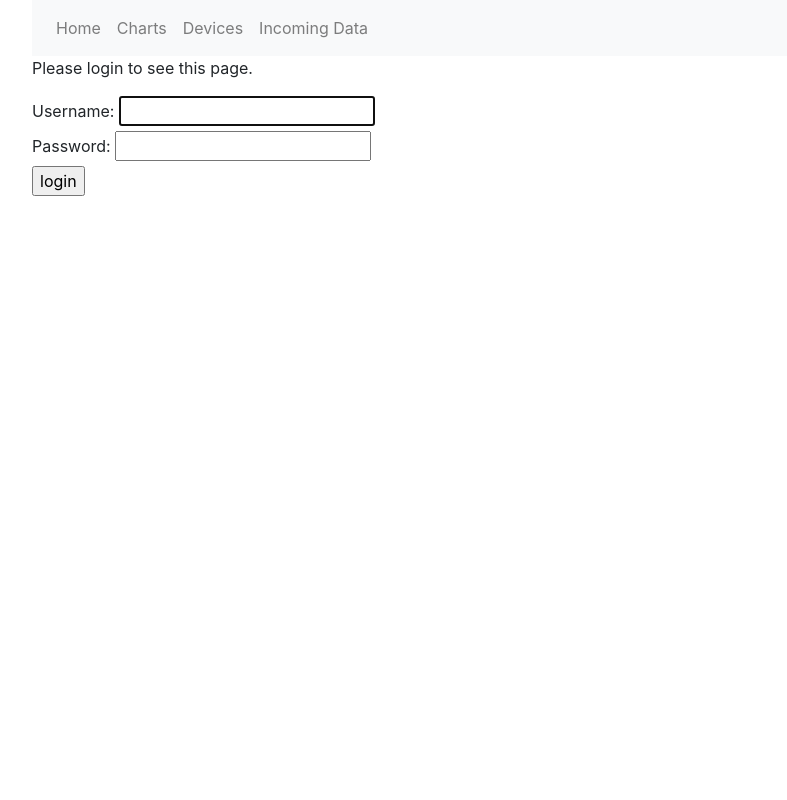
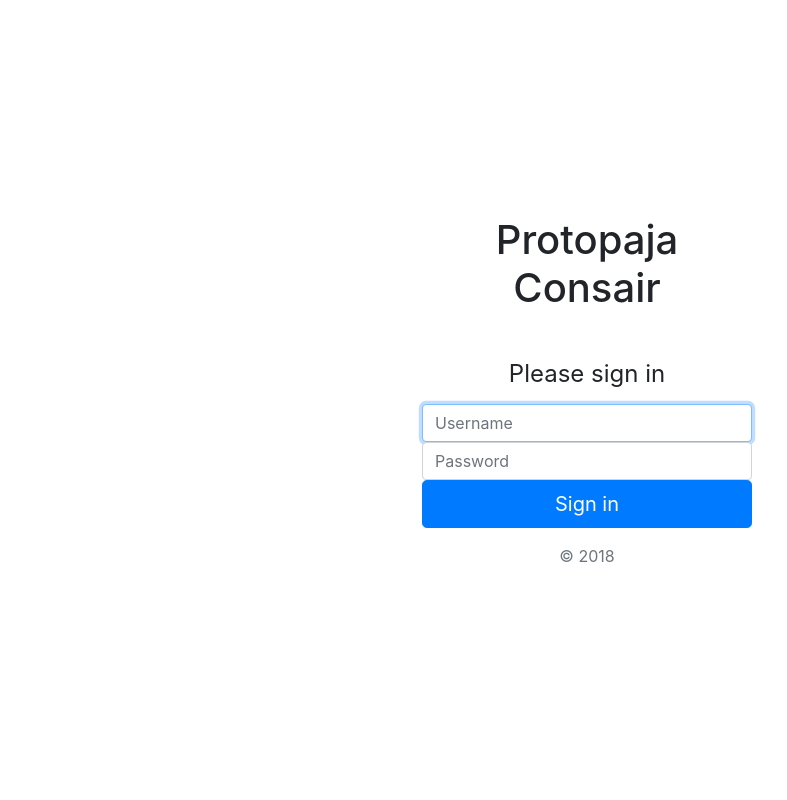
Before and after one commit to vikketii/protopaja-web, a Django app: page /accounts/login/?next=/ in a window 1280 px wide. Shown: the whole page, without its empty margins (53-840 px from the left). Run offline with Django 3.2, Linux system fonts and the light colour scheme; some libraries are stand-ins or nearby versions.

Commit message:
Added login UI

```diff
--- a/devicedata/static/css/styles.css
+++ b/devicedata/static/css/styles.css
@@ -3,3 +3,22 @@
     padding: 0;
     list-style: none;
 }
+
+/*Login page*/
+/*.form-signin {
+	max-width: 360px;
+	width: 100%;
+	padding: 15px;
+	margin: 0 auto;
+}*/
+
+.simple-center {
+	height: 100vh;
+}
+
+.login, .logout {
+	max-width: 360px;
+	width: 100%;
+	padding: 15px;
+	margin: 0 auto;
+}
--- a/devicedata/templates/base_generic.html
+++ b/devicedata/templates/base_generic.html
@@ -14,14 +14,13 @@
   </head>
 
   <body>
-    <div class="container">
-
+    <header class="mb-4">
       <nav class="navbar navbar-expand-lg navbar-light bg-light">
         <button class="navbar-toggler" type="button" data-toggle="collapse" data-target="#navbarNav" aria-controls="navbarNav" aria-expanded="false" aria-label="Toggle navigation">
           <span class="navbar-toggler-icon"></span>
         </button>
         <div class="collapse navbar-collapse" id="navbarNav">
-        <ul class="navbar-nav">
+          <ul class="navbar-nav mr-auto">
 
             {% block nav-bar %}
             <li class="nav-item">
@@ -39,12 +38,18 @@
             {% endblock nav-bar %}
 
           </ul>
+          <span class="navbar-item">
+            <a href="{% url 'logout' %}" class="nav-link">Log out</a>
+          </span>
         </div>
       </nav>
+    </header>
+
+    <main class="container">
 
       {% block content %}{% endblock %}
 
-    </div>
+    </main>
 
     {% include "base/js.html" %}
     <script>
--- /dev/null
+++ b/devicedata/templates/base_simple.html
@@ -0,0 +1,30 @@
+<!DOCTYPE html>
+<html lang="en">
+  <head>
+    <meta charset="utf-8">
+  	<meta name="viewport" content="width=device-width, initial-scale=1">
+
+    <title>Protopaja</title>
+
+    {% include "base/css.html" %}
+    <!-- Add additional CSS in static file -->
+    {% load static %}
+    <link rel="stylesheet" href="{% static 'css/styles.css' %}">
+
+  </head>
+
+  <body class="simple-center text-center d-flex align-items-center">
+
+    {% block content %}{% endblock %}
+
+    {% include "base/js.html" %}
+
+    <script>
+    // will only run once the page is ready for JavaScript code to execute
+    $(document).ready(function() {
+      {% block script %}{% endblock %}
+    });
+    </script>
+
+  </body>
+</html>
--- a/devicedata/templates/devicedata/index.html
+++ b/devicedata/templates/devicedata/index.html
@@ -17,8 +17,8 @@
 
 
 {% block content %}
+<h1>Protopaja 3</h1>
 <p>User: {{ user }}</p>
-<h1>Device Data</h1>
 <em>Showing last 3 datapoints</em>
 
 {% if latest_data_list %}
--- a/templates/registration/login.html
+++ b/templates/registration/login.html
@@ -1,39 +1,41 @@
-{% extends "base_generic.html" %}
+{% extends "base_simple.html" %}
+
 
 {% block content %}
+<div class="login">
+
+
+
+<form method="post" action="{% url 'login' %}" class="form-signin">
+{% csrf_token %}
+  <h1 class="h1 mb-5">Protopaja Consair</h1>
 
   {% if form.errors %}
     <p>Your username and password didn't match. Please try again.</p>
+  {% else %}
+    <h2 class="h4 mb-3 font-weight-normal">Please sign in</h2>
   {% endif %}
 
   {% if next %}
     {% if user.is_authenticated %}
       <p>Your account doesn't have access to this page. To proceed,
       please login with an account that has access.</p>
-  {% else %}
-    <p>Please login to see this page.</p>
     {% endif %}
   {% endif %}
 
-<form method="post" action="{% url 'login' %}">
-{% csrf_token %}
+  <label for="id_username" class="sr-only">Username</label>
+  <input name="username" type="username" id="id_username" class="form-control" placeholder="Username" required autofocus>
 
-<div>
-  <td>{{ form.username.label_tag }}</td>
-  <td>{{ form.username }}</td>
-</div>
-<div>
-  <td>{{ form.password.label_tag }}</td>
-  <td>{{ form.password }}</td>
-</div>
+  <label for="id_password" class="sr-only">Password</label>
+  <input name="password" type="password" id="id_password" class="form-control" placeholder="Password" required>
 
-<div>
-  <input type="submit" value="login" />
+
+  <button class="btn btn-lg btn-primary btn-block" type="submit" value="login">Sign in</button>
   <input type="hidden" name="next" value="{{ next }}" />
-</div>
+
+  <p class="mt-3 mb-3 text-muted">&copy; 2018</p>
+
 </form>
 
-{# Assumes you setup the password_reset view in your URLconf #}
-{# <p><a href="{% url 'password_reset' %}">Lost password?</a></p> #}
-
-{% endblock %}
+</div>
+{% endblock content %}
```
Also changed, not shown: devicedata/templates/devicedata/charts.html (+11 -14 lines), templates/registration/logged_out.html (+9 -4 lines). Lines whose indentation alone changed are shown as unchanged.
